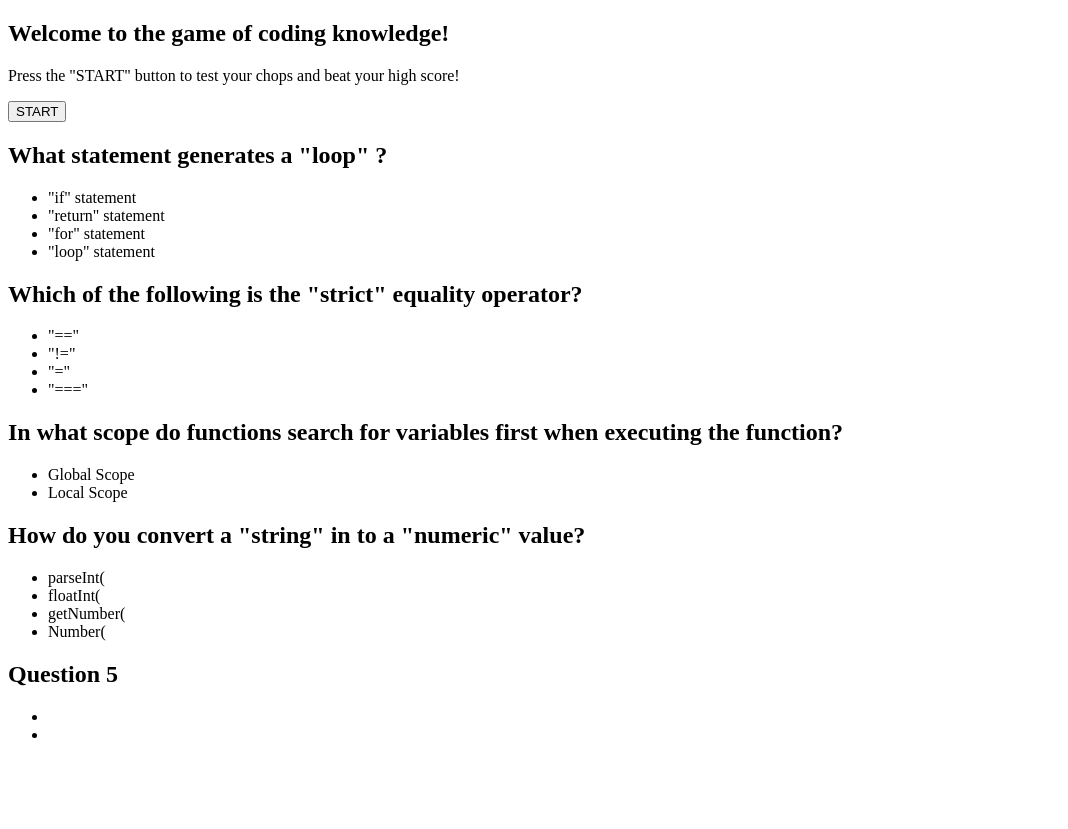
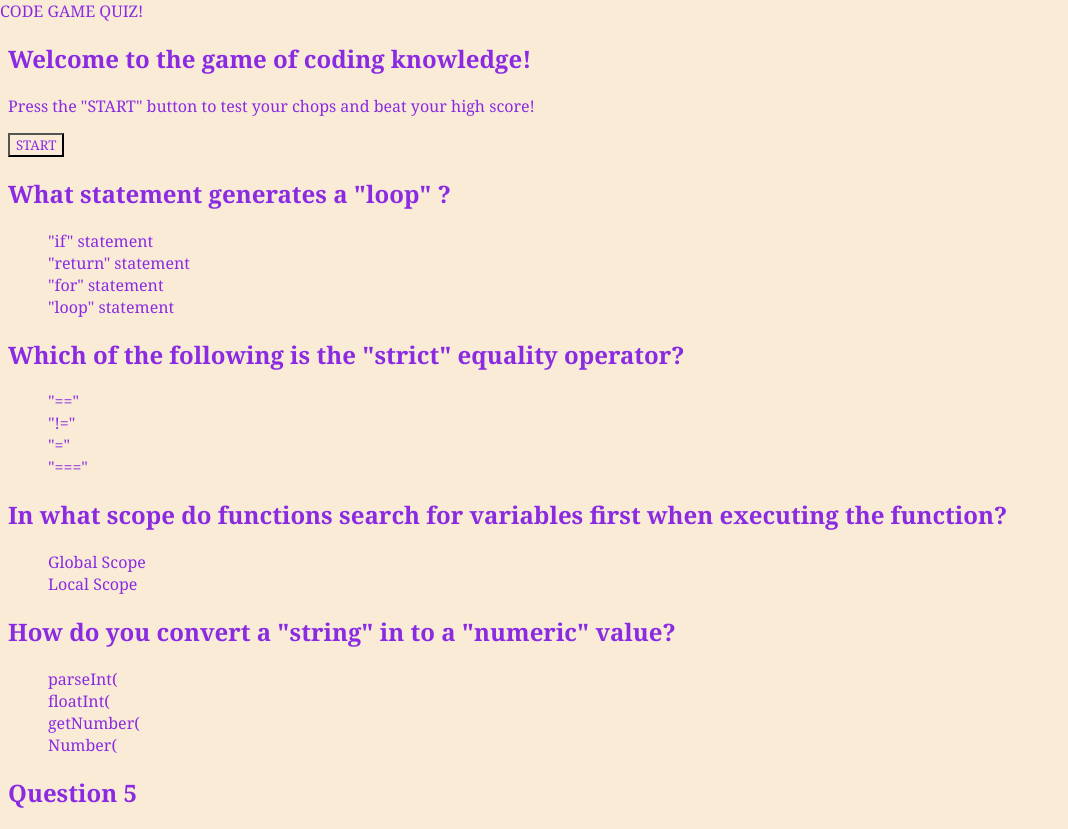
Before and after one commit to andypieratt/code-quiz-challenge, a plain HTML site: page index.html in a window 1280 px wide. Shown: the whole page, without its empty margins (0-1068 px from the left). Before the commit the page ends 800 px from the top, so only its background shows below. Drawn offline with Linux system fonts and the light colour scheme.

Commit message:
added basis, basic css to the page and linked the style sheet to the html

```diff
--- a/Assets/css/style.css
+++ b/Assets/css/style.css
@@ -0,0 +1,8 @@
+* {
+    background-color: antiquewhite;
+    color: blueviolet;
+    font-family: Georgia, 'Times New Roman', Times, serif;
+    display: flex;
+    display: block;
+    align-items: center;
+}
--- a/index.html
+++ b/index.html
@@ -4,6 +4,7 @@
     <meta charset="UTF-8">
     <meta http-equiv="X-UA-Compatible" content="IE=edge">
     <meta name="viewport" content="width=device-width, initial-scale=1.0">
+    <link rel="stylesheet" href="./Assets/css/style.css"/>
     <title>CODE GAME QUIZ!</title>
 </head>
 <body>
```
